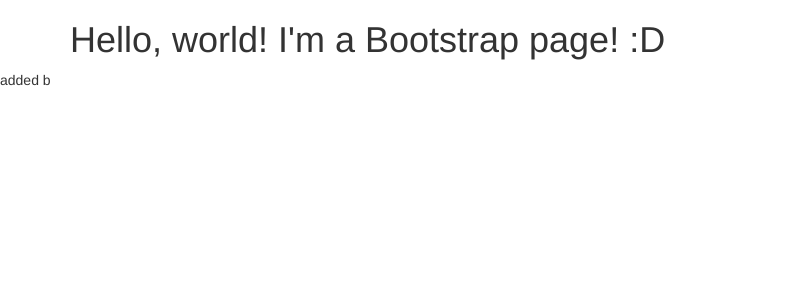
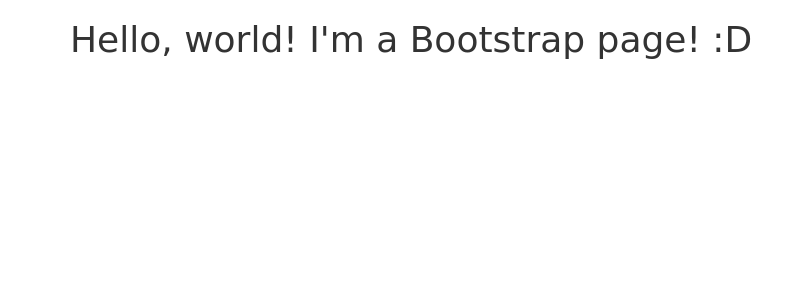
Before and after one commit to kimberlykeller/pwp-setup, a PHP site: page /bootstrap-test.php in a window 1280 px wide. Shown: the top 300 px of the page, without its empty margins (0-812 px from the left). Run offline with PHP 8.4, Linux system fonts and the light colour scheme; some libraries are stand-ins or nearby versions.

Commit message:
added tiny stylesheet

```diff
--- a/bootstrap-test.php
+++ b/bootstrap-test.php
@@ -15,6 +15,8 @@
 		//// LINK TO YOUR CUSTOM CSS FILES HERE
 		//// <link type="text/css" href="css/style.css" rel="stylesheet"/>
 		///////////////////////////////////////////////////// -->
+
+		<link type="text/css" href="stylesheet.css" rel="stylesheet"/>
 
 		<!-- HTML5 shim and Respond.js for IE8 support of HTML5 elements and media queries -->
 		<!-- WARNING: Respond.js doesn't work if you view the page via file:// -->
@@ -41,4 +43,4 @@
 			<h1>Hello, world! I'm a Bootstrap page! :D</h1>
 		</div>
 	</body>
-</html>added b
+</html>
--- /dev/null
+++ b/stylesheet.css
@@ -0,0 +1,3 @@
+body {
+	font-family: cursive;
+}
```
